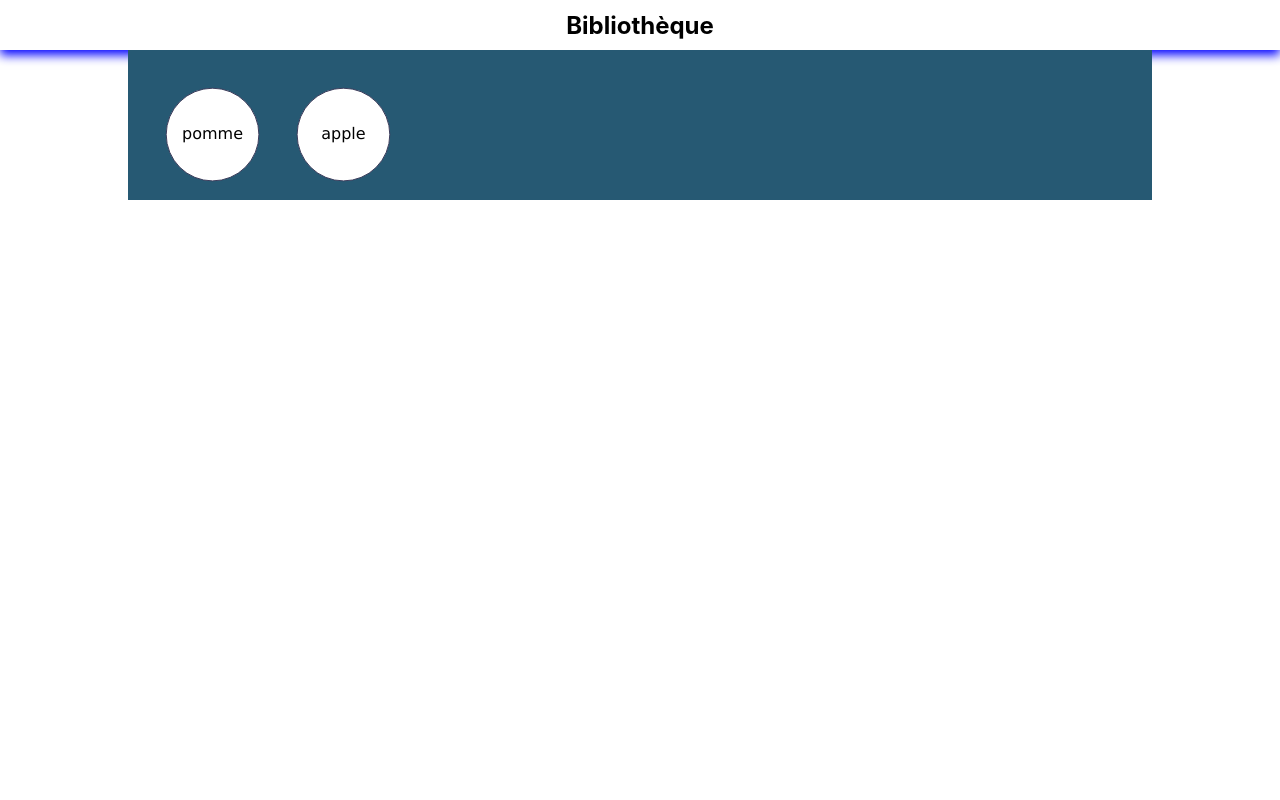
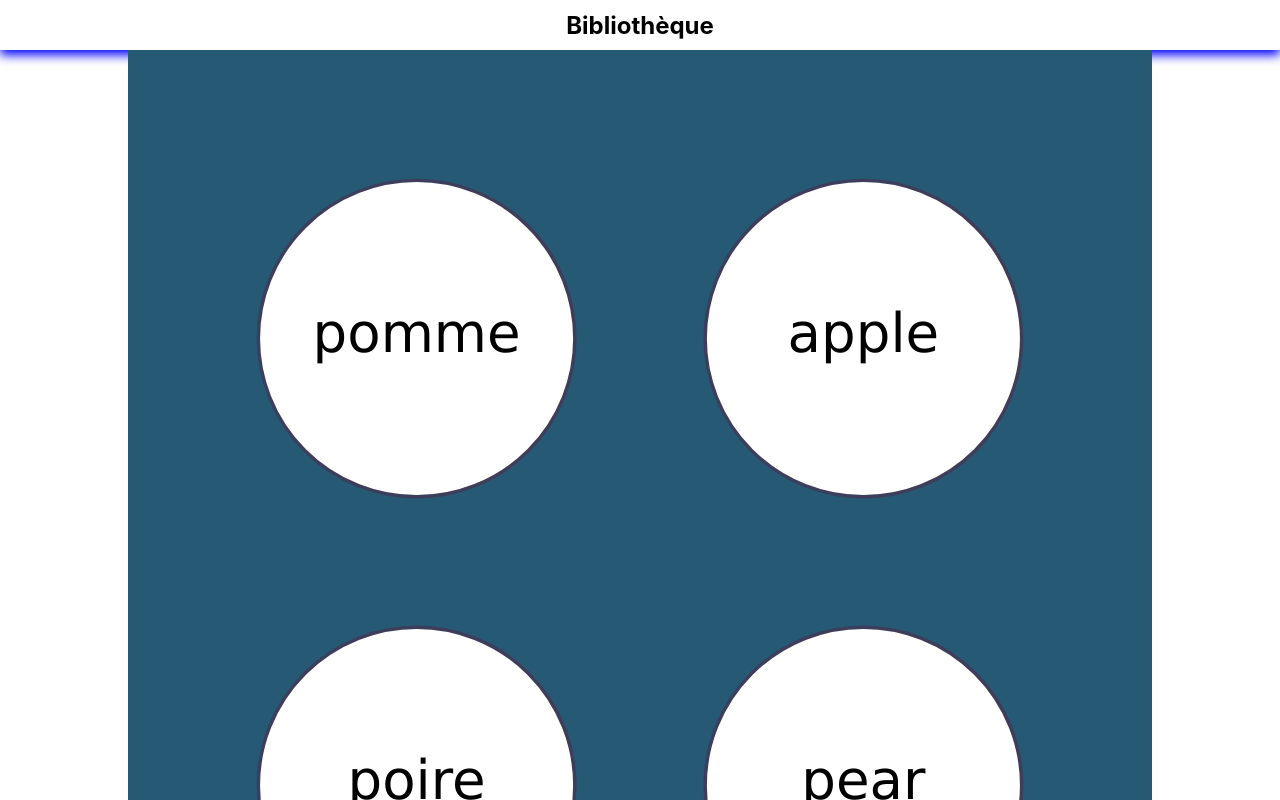
Before and after one commit to GuillaumeLiard/library, a Nuxt app: page /library in a window 1280 px wide. Shown: the top 800 px of the page. Built offline with nearby package versions, Linux system fonts and the light colour scheme.

Commit message:
use base data

```diff
--- a/components/pairs.vue
+++ b/components/pairs.vue
@@ -1,5 +1,5 @@
 <template>
-  <svg class="pairs" :viewbox="vb">
+  <svg class="pairs" :viewBox="vb">
     <pair v-for="(pair, index) in pairs" :layout="layout" :index="index" :pair="pair" :key="pair.id"/>
   </svg>
 </template>
@@ -11,11 +11,6 @@ const PHI = 1.618;
 const R = (WIDTH / PHI ) / 4;
 const GUTTER = (WIDTH - 4 * R) / 3;
 
-const LAYOUT = {
-  gutter: GUTTER,
-  r: R
-}
-
 import pair from '~/components/pair';
 
 export default {
@@ -23,13 +18,15 @@ export default {
   components: {
     pair
   },
-  // data: {
-  //   layout: LAYOUT
-  // },
+  data() {
+    return {
+      layout: {
+        gutter: GUTTER,
+        r: R
+      }
+    }
+  },
   computed: {
-    layout() {
-      return LAYOUT
-    },
     nb() {
       return this.pairs.length
     },
```
